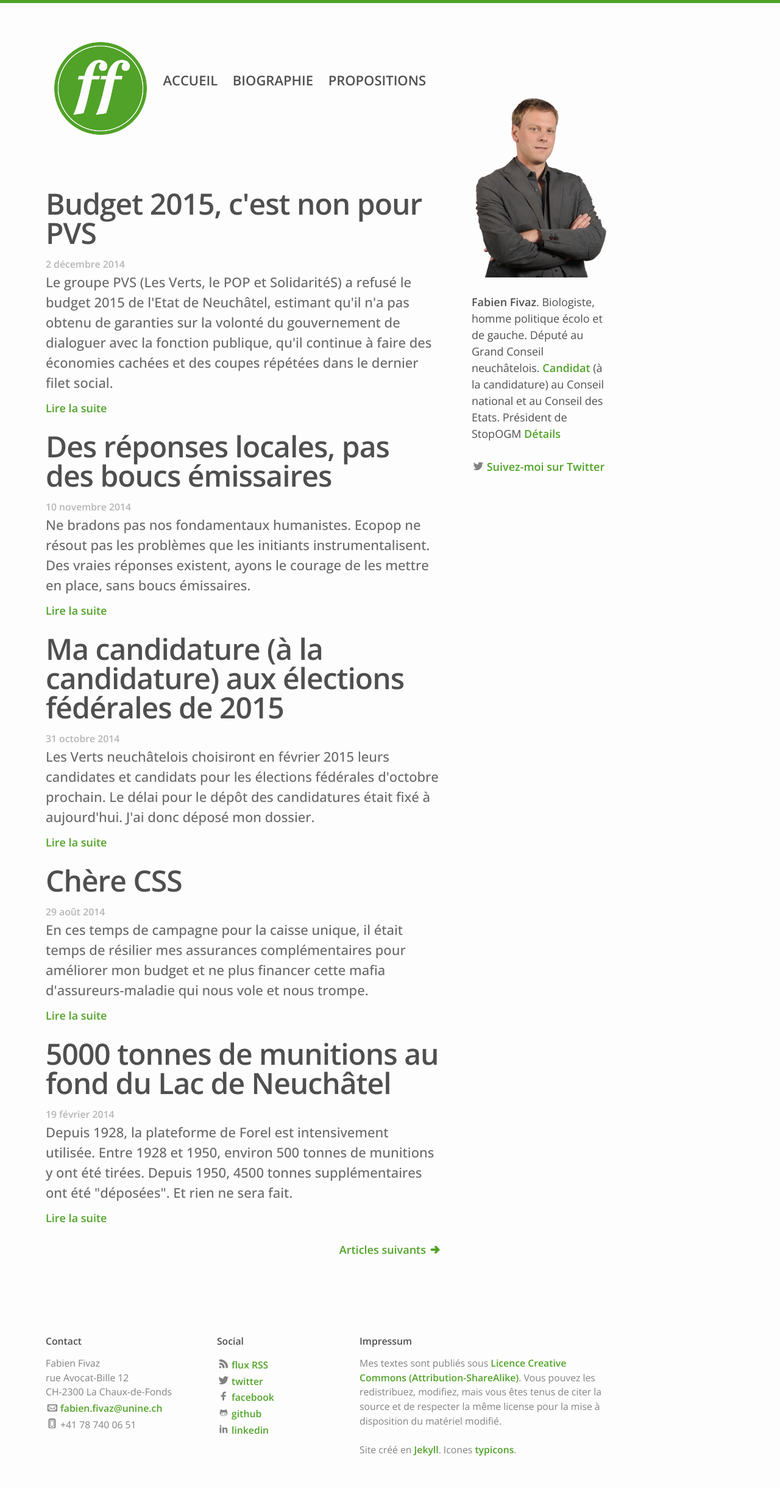
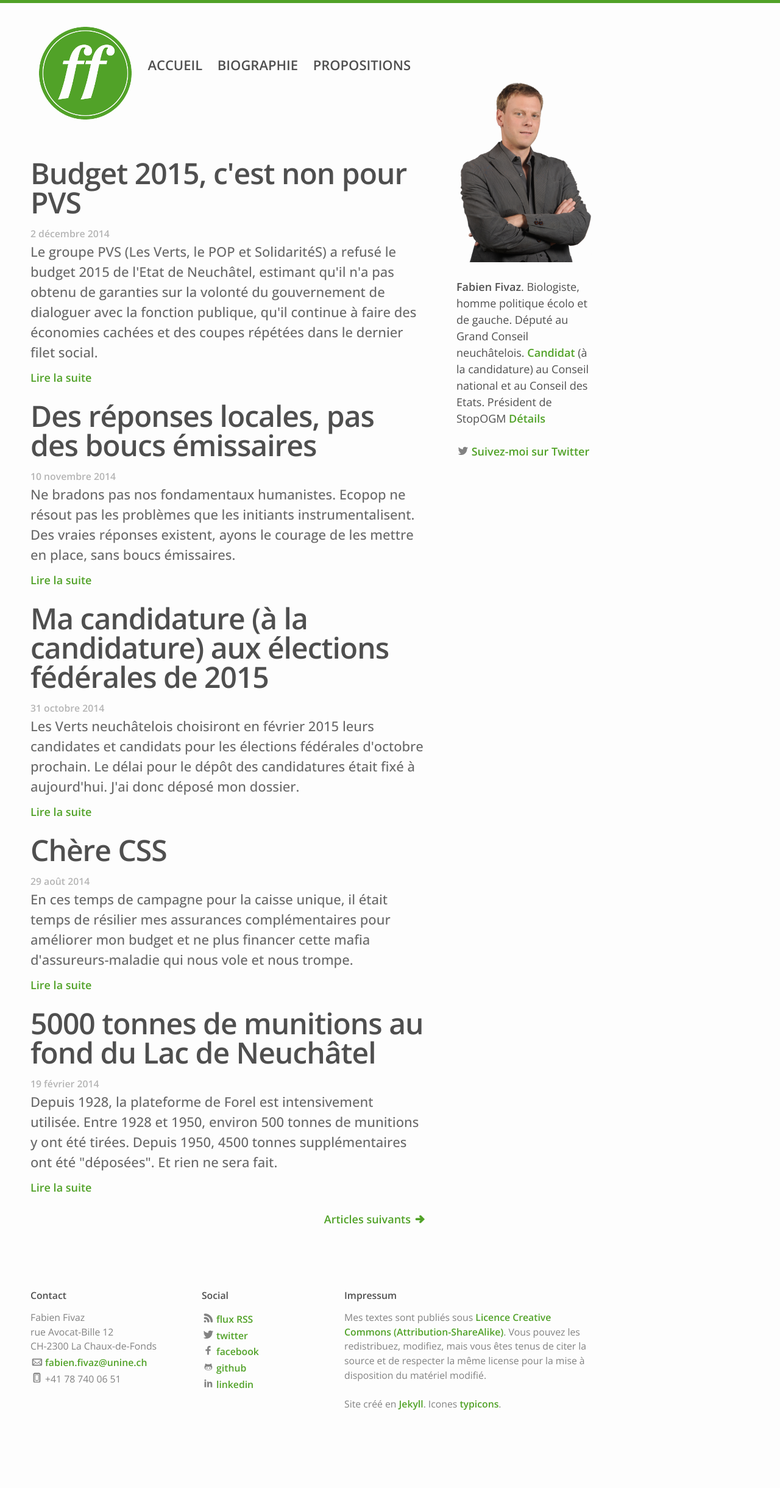
Before and after one commit to ffivaz/ffivaz.github.io, a Jekyll site: the page built from index.html, in a window 1280 px wide. Shown: the whole page at 61% size. Built offline with Jekyll 4.4.1, drawn with Linux system fonts in a browser that asks for light colours; nearby versions of some CDN libraries; the list of posts is cut into pages by our own code; after the commit the page ends 2365 px from its top, so only the background shows below that.

Commit message:
css changes for iPad

```diff
--- a/_sass/_base.scss
+++ b/_sass/_base.scss
@@ -157,9 +157,9 @@
 .wrapper {
     max-width: -webkit-calc(#{$content-width} - (#{$spacing-unit} * 2));
     max-width:         calc(#{$content-width} - (#{$spacing-unit} * 2));
-    margin-right: auto;
-    margin-left: 50px;
-    margin-top: 50px;
+    margin-right: $spacing-unit;
+    margin-left: $spacing-unit;
+    margin-top: $spacing-unit;
     padding-right: $spacing-unit;
     padding-left: $spacing-unit;
     @extend %clearfix;
```
